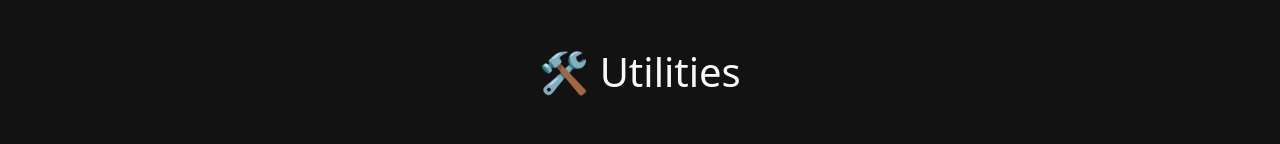
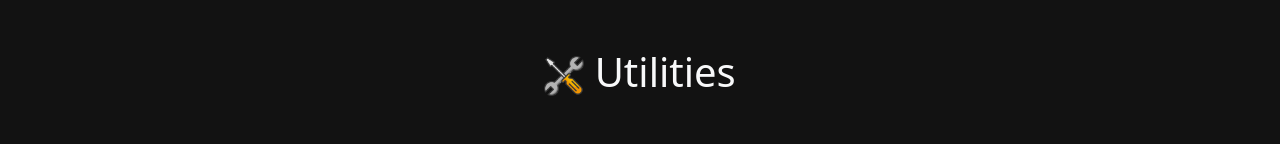
Before and after one commit to m4tob/tools.matob.dev, a plain HTML site: page index.html in a window 1280 px wide. Shown: the top 144 px of the page. Drawn offline with nearby package versions, Linux system fonts and the light colour scheme.

Commit message:
feat: add favicon and change title icon

```diff
--- a/index.html
+++ b/index.html
@@ -8,11 +8,17 @@
   <link href="https://cdn.jsdelivr.net/npm/bootstrap@5.3.3/dist/css/bootstrap.min.css" rel="stylesheet">
   <link href="https://cdnjs.cloudflare.com/ajax/libs/font-awesome/6.0.0-beta3/css/all.min.css" rel="stylesheet">
   <link rel="stylesheet" href="styles.css">
+  <link rel="icon" href="favicon.png" type="image/x-icon">
 </head>
 
 <body>
   <div class="container py-5">
-    <h1 class="text-center mb-4">🛠️ Utilities</h1>
+    <!-- <h1 class="text-center mb-4">🛠️ Utilities</h1> -->
+    <!-- use the same favicon image to display in the title -->
+    <h1 class="text-center mb-4">
+      <img src="favicon.png" alt="Utilities Icon" class="logo-icon" />
+      Utilities
+    </h1>
     <div id="tools-container"></div>
 
     <footer class="text-center mt-5 text-muted">
--- a/styles.css
+++ b/styles.css
@@ -1,6 +1,11 @@
 body {
   background-color: #121212;
   color: #f8f9fa;
+}
+
+.logo-icon {
+  width: 40px;
+  height: 40px;
 }
 
 .card {
```
Also changed, not shown: favicon.png (added).
